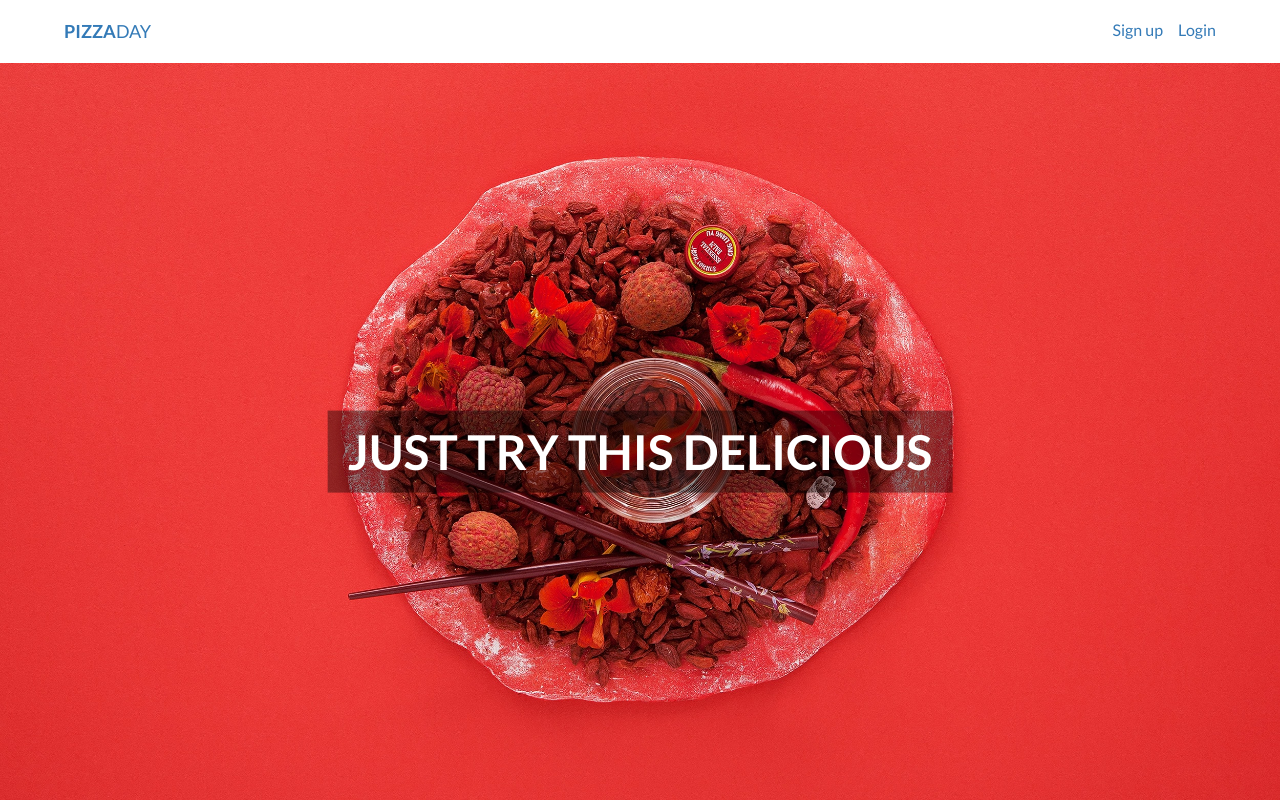
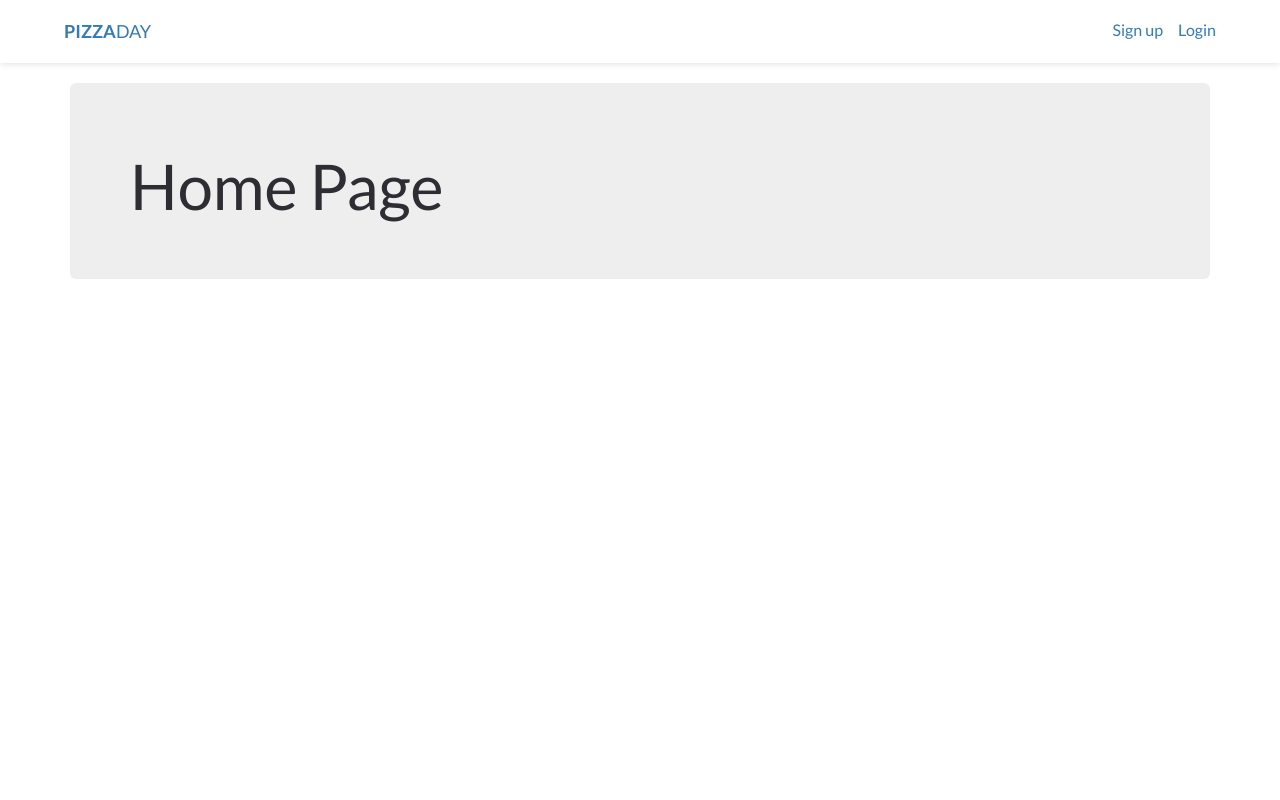
Before and after one commit to roeir/pizza-day, a React (Create React App) app: page / in a window 1280 px wide. Built offline with nearby package versions, Linux system fonts and the light colour scheme.

Commit message:
minor ui changes

```diff
--- a/src/App.js
+++ b/src/App.js
@@ -2,11 +2,10 @@ import React, { Component } from 'react';
 import { BrowserRouter as Router, Route } from 'react-router-dom';
 import { Provider } from 'react-redux';
 import { configureStore } from './configureStore';
-import NavigationBar from './components/NavifationBar';
-import HomePage from './components/pages/HomePage';
+import NavigationBar from './components/NavigationBar';
+import HomePage from './components/HomePage';
 import SignupPage from './components/signup/SignupPage';
 import LoginPage from './components/login/LoginPage';
-import './styles/App.css';
 
 const store = configureStore();
 
@@ -17,10 +16,10 @@ class App extends Component {
         <Router>
           <div className="page-wrap">
             <NavigationBar />
-            <div className="page-content">
-              <Route exact path="/" component={ HomePage }/>
-              <Route path="/signup" component={ SignupPage } />
-              <Route path="/login" component={ LoginPage } />
+            <div className="container">
+                <Route exact path="/" component={ HomePage } />
+                <Route path="/signup" component={ SignupPage } />
+                <Route path="/login" component={ LoginPage } />
             </div>
           </div>
         </Router>
--- /dev/null
+++ b/src/components/HomePage.js
@@ -0,0 +1,17 @@
+import React from 'react';
+
+const HomePage = () => {
+  return (
+    <div className="home-page">
+      <div className="row">
+        <div className="col-md-12">
+          <div className="jumbotron">
+            <h1>Home Page</h1>
+          </div>
+        </div>
+      </div>
+    </div>
+  )
+};
+
+export default HomePage;
--- a/src/components/NavigationBar.css
+++ b/src/components/NavigationBar.css
@@ -2,6 +2,7 @@
     background-color: #fff;
     flex: none;
     box-shadow: rgba(0, 0, 0, 0.12) 0 1px 6px;
+    margin-bottom: 20px;
 }
 
 .site-header__inner {
--- a/src/components/login/LoginPage.js
+++ b/src/components/login/LoginPage.js
@@ -2,7 +2,7 @@ import React from 'react';
 
 const LoginPage = () => {
   return (
-    <div className="login-page container">
+    <div className="login-page">
       <h1>Login page</h1>
     </div>
   );
--- a/src/components/pages/HomePage.css
+++ /dev/null
@@ -1,25 +0,0 @@
-.home-page {
-    position: absolute;
-    top: 0;
-    bottom: 0;
-    left: 0;
-    right: 0;
-    background-color: crimson;
-    background-image: url("./images/home-bg.jpg");
-    background-position: center;
-    background-size: cover;
-}
-
-.home-page__title {
-    position: absolute;
-    left: 50%;
-    top: 50%;
-    transform: translate(-50%, -50%);
-    color: #fff;
-    font-size: 48px;
-    text-align: center;
-    text-transform: uppercase;
-    font-weight: 700;
-    padding: 15px 20px;
-    background-color: rgba(0, 0, 0, 0.4);
-}
--- a/src/components/pages/HomePage.js
+++ /dev/null
@@ -1,14 +0,0 @@
-import React from 'react';
-import './HomePage.css'
-
-const HomePage = () => {
-  return (
-    <div className="home-page">
-      <h1 className="home-page__title">
-        Just try this delicious
-      </h1>
-    </div>
-  )
-};
-
-export default HomePage;
--- a/src/components/signup/SignupPage.js
+++ b/src/components/signup/SignupPage.js
@@ -8,7 +8,7 @@ const SignupPage = (props) => {
   const { userSignupRequest } = props;
 
   return (
-    <div className="signup-page container">
+    <div className="signup-page">
       <div className="row">
         <div className="col-md-6 col-md-offset-3">
           <SignupForm
--- a/src/styles/App.css
+++ /dev/null
@@ -1,25 +0,0 @@
-.page-container {
-    max-width: 1170px;
-    width: 100%;
-    margin: 0 auto;
-    padding: 0 15px;
-}
-
-.page-wrap {
-    display: flex;
-    flex-direction: column;
-    min-height: 100vh;
-}
-
-.page-content {
-    flex: auto;
-    position: relative;
-    padding: 20px 0 30px;
-}
-
-.container {
-    max-width: 1170px;
-    width: 100%;
-    padding: 0 15px;
-    margin: 0 auto;
-}
```
Also changed, not shown: src/components/NavigationBar.js (renamed from src/components/NavifationBar.js), src/components/pages/images/home-bg.jpg (deleted).
